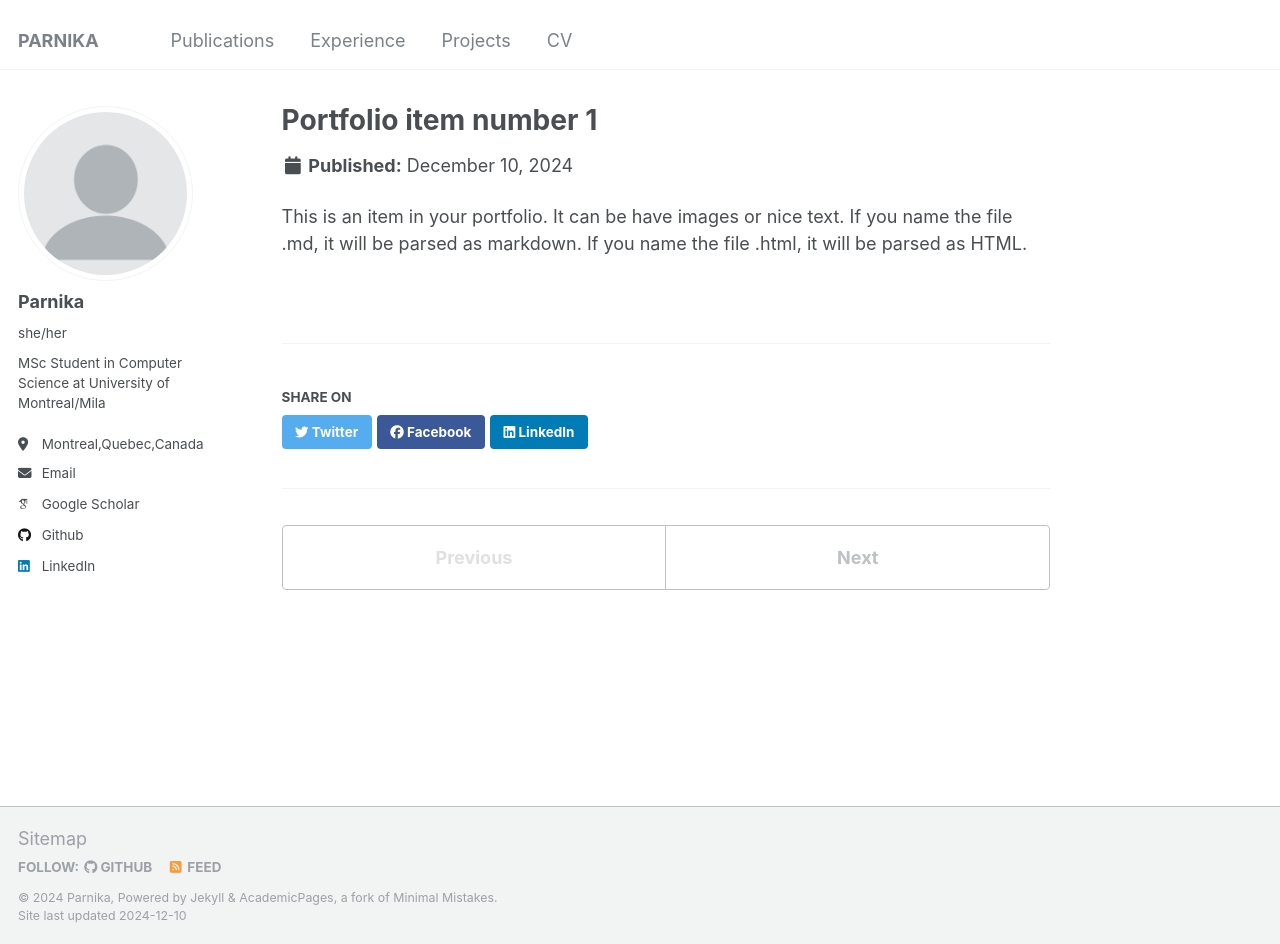
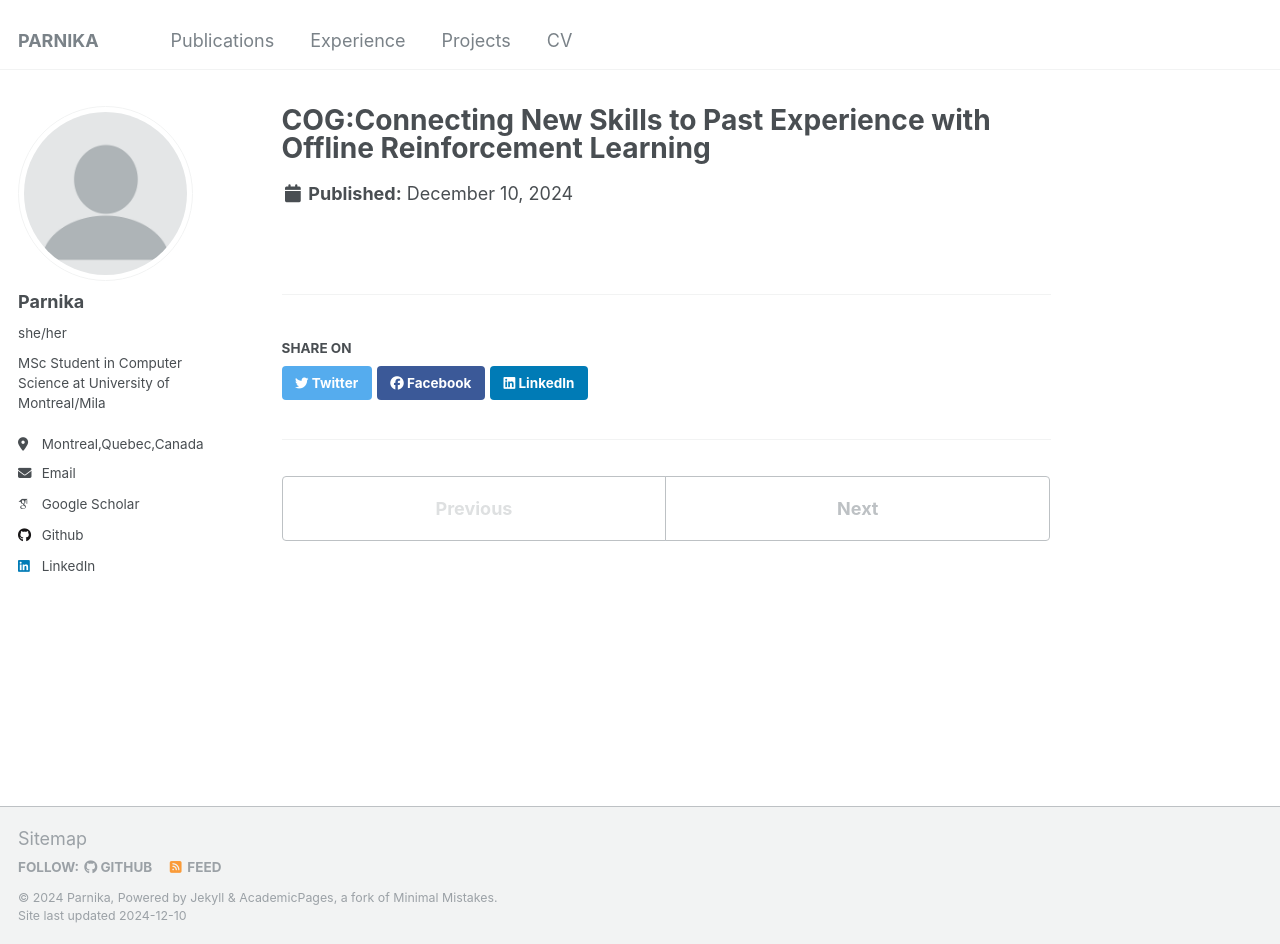
Before and after one commit to parnika31/parnika31.github.io, a Jekyll site: the page built from _portfolio/portfolio-1.md, in a window 1280 px wide and 944 px high. Built offline with Jekyll 4.4.1, drawn with Linux system fonts in a browser that asks for light colours; some web fonts are replaced.

Commit message:
Update portfolio-1.md

```diff
--- a/_portfolio/portfolio-1.md
+++ b/_portfolio/portfolio-1.md
@@ -1,7 +1,5 @@
 ---
-title: "Portfolio item number 1"
-excerpt: "Short description of portfolio item number 1<br/><img src='/images/500x300.png'>"
+title: "COG:Connecting New Skills to Past Experience with Offline Reinforcement Learning"
+excerpt: "Added 2 new experiments.<br/><img src='/images/500x300.png'>"
 collection: portfolio
 ---
-
-This is an item in your portfolio. It can be have images or nice text. If you name the file .md, it will be parsed as markdown. If you name the file .html, it will be parsed as HTML.
```
